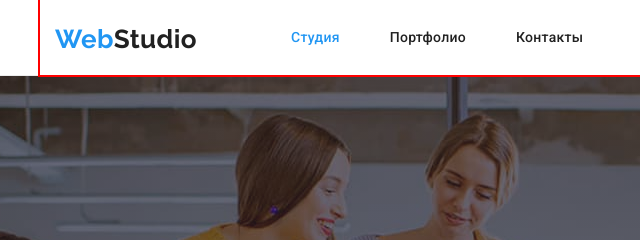
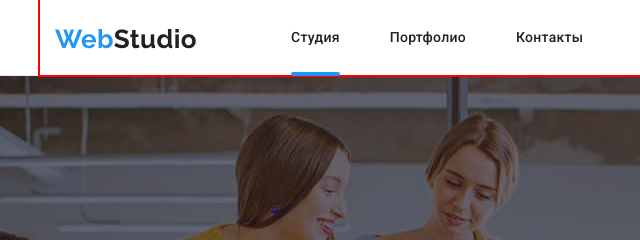
Before and after one commit to EugeniiZinich/goit-markup-hw-05, a plain HTML site: page index.html in a window 1280 px wide. Shown: the top 240 px of the page, 0-640 px from the left. Drawn offline with nearby package versions, Linux system fonts and the light colour scheme; a web font is replaced by a local one.

Commit message:
Update styles.css

```diff
--- a/css/styles.css
+++ b/css/styles.css
@@ -103,11 +103,6 @@ margin-right: 94px;
 list-style: none;
 }
 
-.current::after{
-    content: ' ';
-
-}
-
 .navigation-link{
     position: relative;
     padding-top: 31px;
@@ -123,15 +118,17 @@ list-style: none;
 }
 
 .current::after{
-    position: absolute;
     content: ' ';
     display: block;
+    position: absolute;
+
     bottom: 0;
-    left: 0;
+
+    height: 4px;
     width: 100%;
-    height: 5px;border-radius: 2px;
-    border-color: var(--brand-color);
-    transition: opacity 250ms cubic-bezier(0.4, 0, 0.2, 1);
+
+    background-color: var(--brand-color);
+    border-radius: 2px;
 }
 
  .navigation-link:hover,
@@ -139,7 +136,7 @@ list-style: none;
   color: var(--brand-color);
 }
 
-.navigation-link::after  {
+/* .navigation-link::after  {
     position: absolute;
     content: ' ';
     display: block;
@@ -155,24 +152,24 @@ list-style: none;
 
     opacity: 0;
 
-    /* transform: translateX(-50%); */
+    transform: translateX(-50%);
     transform: scale(0);
 
     transition: opacity 250ms cubic-bezier(0.4, 0, 0.2, 1),
     transform 250ms cubic-bezier(0.4, 0, 0.2, 1) ;
-}
+} */
 
 
 
-.navigation-link:hover::after{
+/* .navigation-link:hover::after{
     opacity: 1;
-    /* transform: translateX(0); */
+
     transform: scale(1);
-}
+} */
 
-.item .current {
+/* .item .current {
     color: var(--brand-color);
-}
+} */
 
 
 
```
